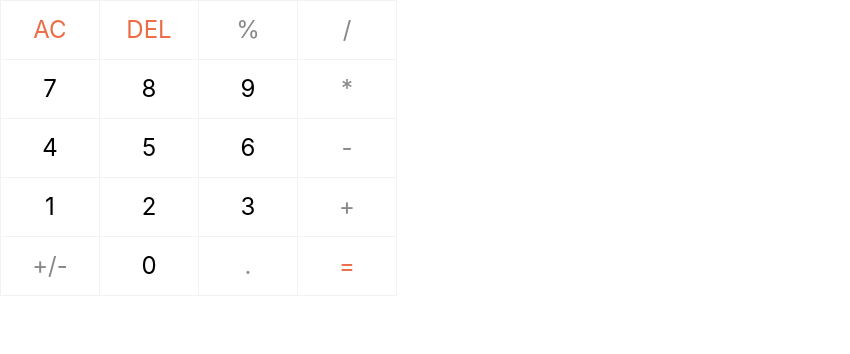
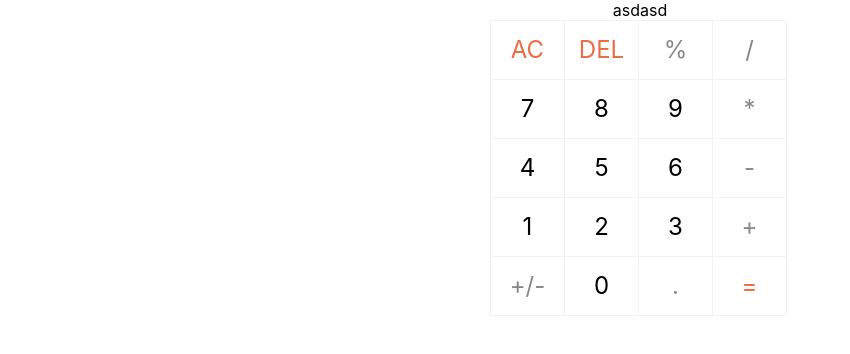
Before and after one commit to lishen-ls/calculator, a React (Create React App) app: page / in a window 1280 px wide. Shown: the top 354 px of the page, without its empty margins (0-850 px from the left). Built offline with nearby package versions, Linux system fonts and the light colour scheme.

Commit message:
稍作修改

```diff
--- a/src/App.css
+++ b/src/App.css
@@ -1,8 +1,9 @@
 .App {
   text-align: center;
+  padding: 0 calc((100% - 300px) / 2);
 }
 
-.App-logo {
+/* .App-logo {
   animation: App-logo-spin infinite 20s linear;
   height: 40vmin;
   pointer-events: none;
@@ -30,4 +31,4 @@
   to {
     transform: rotate(360deg);
   }
-}
+} */
--- a/src/App.js
+++ b/src/App.js
@@ -1,9 +1,12 @@
 import React from 'react';
 import Wrapper from "./components/Wrapper";
+import Result from "./components/Result";
+import "./App.css";
 
 function App() {
   return (
     <div className="App">
+      <Result></Result>
       <Wrapper></Wrapper>
     </div>
   );
--- a/src/components/Button/index.css
+++ b/src/components/Button/index.css
@@ -1,5 +1,5 @@
-.button{
-  width: 100px;
+.button {
+  width: 25%;
   height: 60px;
   line-height: 58px;
   text-align: center;
@@ -13,18 +13,18 @@
   background-color: white;
 }
 
-.button:hover{
-  transform: scale(1.04)
+.button:hover {
+  transform: scale(1.04);
 }
-.button:active{
-  transform: scale(0.97)
+.button:active {
+  transform: scale(0.97);
 }
-.func{
-  color: #ED6C46
+.func {
+  color: #ed6c46;
 }
-.character{
-  color: #888888
+.character {
+  color: #888888;
 }
-.special{
-  color:#ED6C46
+.special {
+  color: #ed6c46;
 }
--- /dev/null
+++ b/src/components/Result/index.js
@@ -0,0 +1,6 @@
+import React from "react";
+export default function Result(){
+  return(
+    <div>asdasd</div>
+  )
+}
--- a/src/components/Wrapper/index.css
+++ b/src/components/Wrapper/index.css
@@ -2,6 +2,6 @@
   display: flex;
   flex-wrap: wrap;
   align-content: flex-start;
-  width: 400px;
-  height: 400px;
+  width: 300px;
+  /* transform: scale(0.8); */
 }
```
Also changed, not shown: src/components/Result/index.css (added), 1 other file (tests, documents, lock files or other folders).
